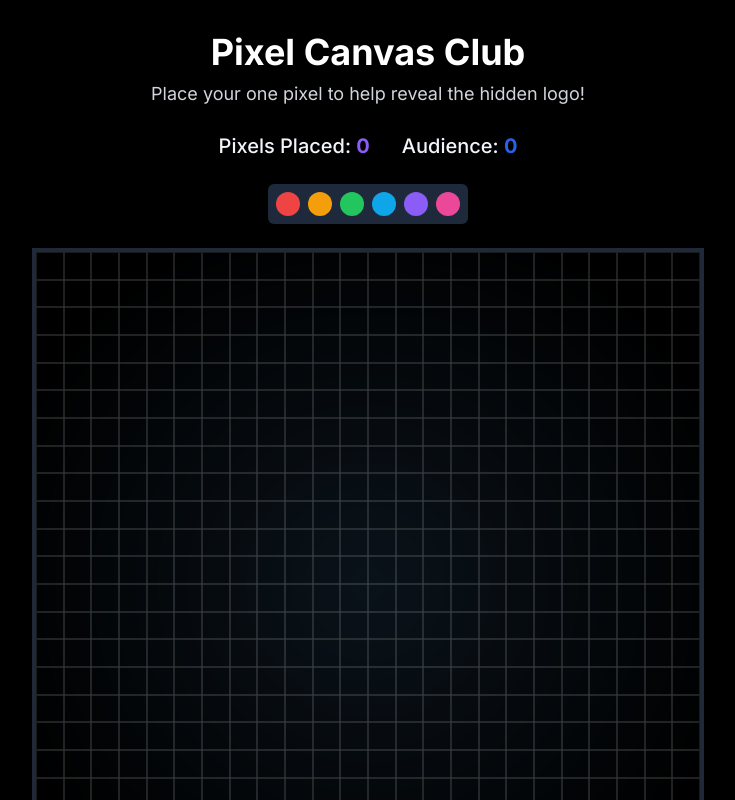
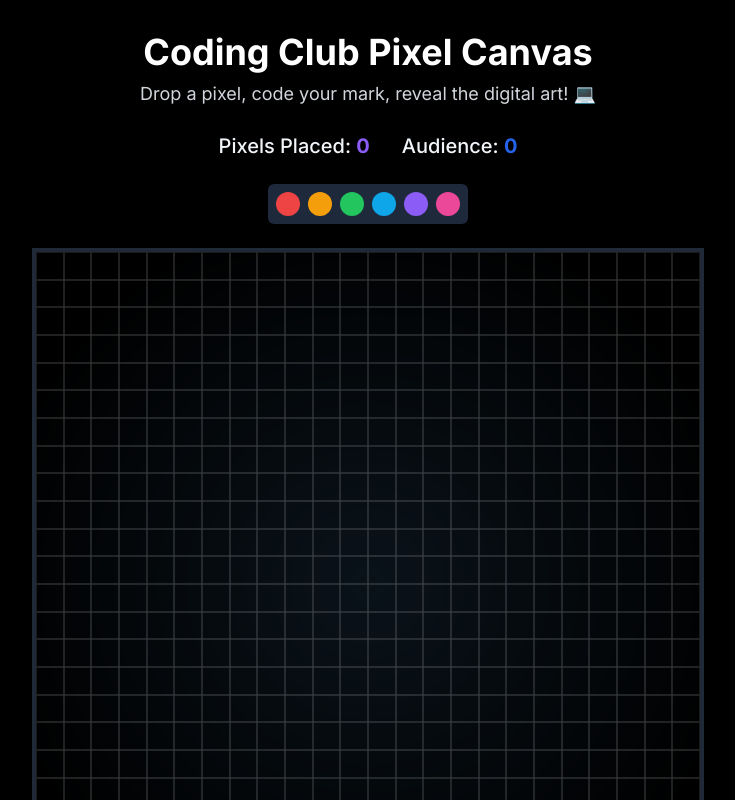
Before and after one commit to Harshitjoshi133/coding-club-pixel, a Next.js app: page / in a window 1280 px wide. Shown: the top 800 px of the page, without its empty margins (272-1007 px from the left). Built offline with nearby package versions, Linux system fonts and the light colour scheme; no server answers; the database is empty.

Commit message:
Fixed more styles

```diff
--- a/components/PixelCanvas.tsx
+++ b/components/PixelCanvas.tsx
@@ -386,9 +386,9 @@ const canvasStyle = {
 return (
   <main className="flex flex-col items-center justify-center p-8 bg-black min-h-screen">
     <div className="relative z-10 text-center mb-6">
-      <h1 className="text-4xl font-bold mb-2 text-white">Pixel Canvas Club</h1>
+      <h1 className="text-4xl font-bold mb-2 text-white">Coding Club Pixel Canvas</h1>
       <p className="text-lg text-gray-300">
-        Place your one pixel to help reveal the hidden logo!
+      Drop a pixel, code your mark, reveal the digital art! 💻
       </p>
     </div>
 
```
